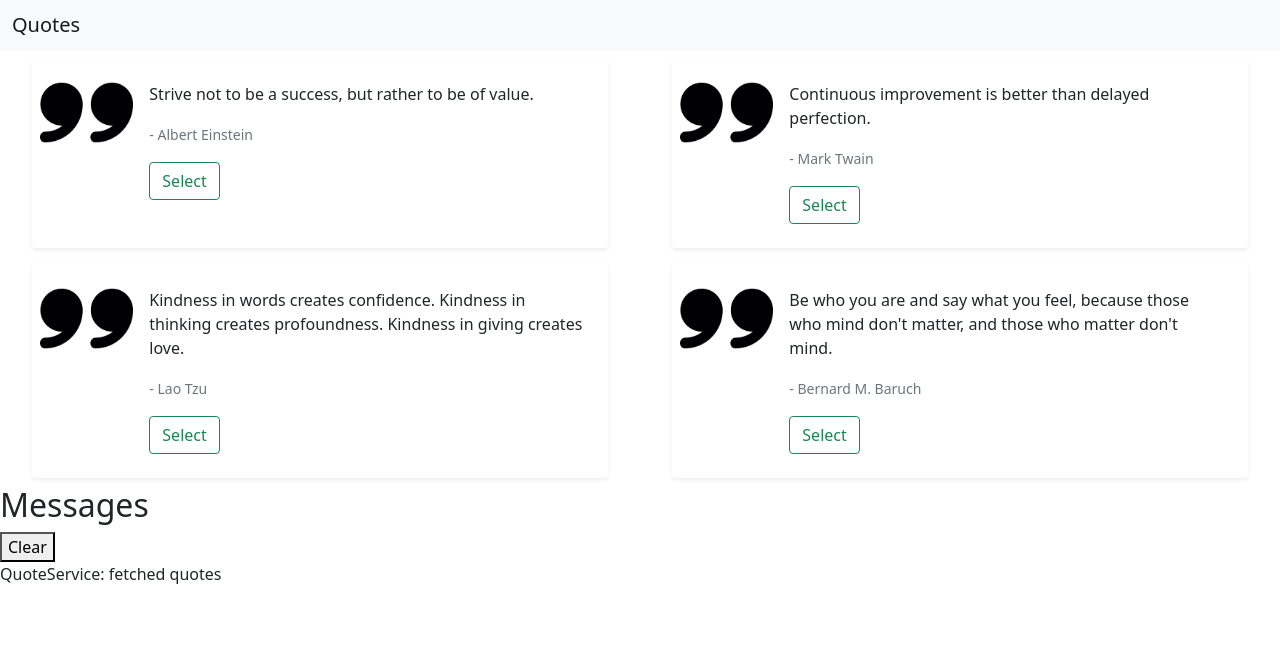
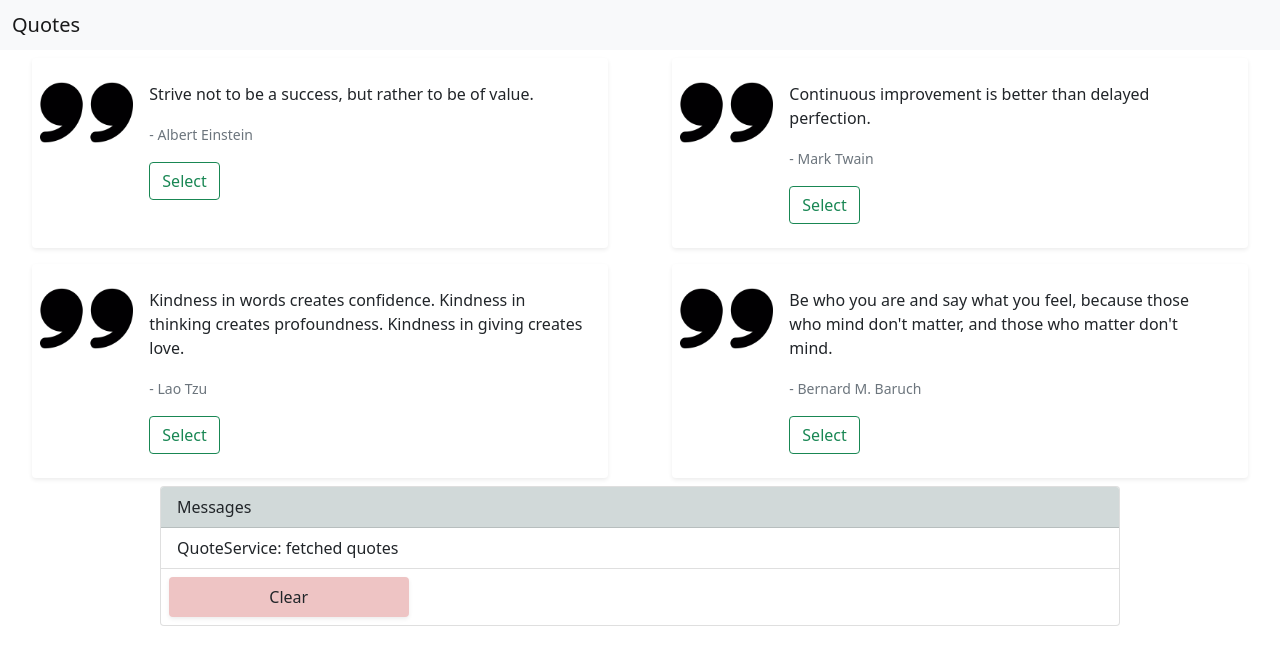
Before and after one commit to ibrahimkonuk/angular-quotes-app, an Angular app: page / in a window 1280 px wide. Shown: the top 662 px of the page. Built offline with nearby package versions, Linux system fonts and the light colour scheme.

Commit message:
Update messages component template

```diff
--- a/src/app/components/messages/messages.component.html
+++ b/src/app/components/messages/messages.component.html
@@ -1,9 +1,20 @@
-<div *ngIf="messageService.messages.length">
-  <h2>Messages</h2>
-  <button type="button" class="clear" (click)="messageService.clear()">
-    Clear
-  </button>
-  <div *ngFor="let message of messageService.messages">
-    {{ message }}
+<div class="d-flex justify-content-center">
+  <div *ngIf="messageService.messages.length" class="message-card card w-75">
+    <div class="card-header">Messages</div>
+    <ul class="list-group list-group-flush">
+      <li
+        *ngFor="let message of messageService.messages"
+        class="list-group-item"
+      >
+        {{ message }}
+      </li>
+    </ul>
+    <button
+      type="button"
+      class="btn message shadow-sm border-0 m-2 p-2 clear w-25 text-center"
+      (click)="messageService.clear()"
+    >
+      Clear
+    </button>
   </div>
 </div>
--- a/src/app/components/messages/messages.component.scss
+++ b/src/app/components/messages/messages.component.scss
@@ -0,0 +1,7 @@
+.card-header {
+  background-color: #d1d9d9;
+}
+
+.btn.message {
+  background-color: #eec4c4;
+}
```
